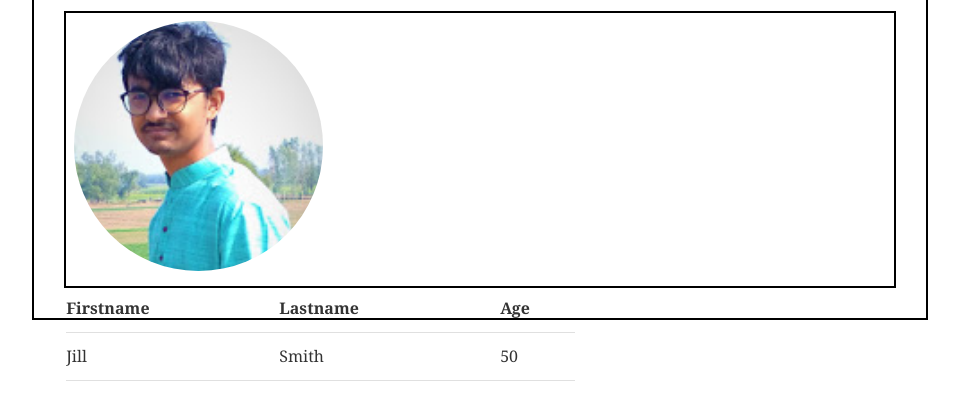
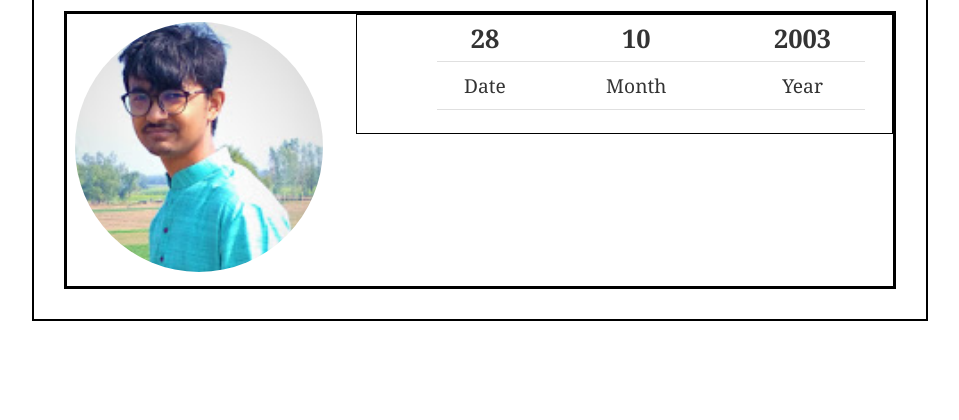
Before and after one commit to mekaustubh28/Yearbook, a Gatsby site: page /person in a window 1280 px wide. Shown: the part 80-500 px from the top of the page, without its empty margins (160-1119 px from the left). Built offline with nearby package versions, Linux system fonts and the light colour scheme; Gatsby itself is replaced by a stand-in of ours; a web font is replaced by a local one.

Commit message:
more changes

```diff
--- a/src/pages/person.js
+++ b/src/pages/person.js
@@ -27,7 +27,7 @@ const ISTEgram = styled.div`
     }
   }
   .profile{
-    border:2px solid black;
+    border:3px solid black;
     margin:2%;
     img{
       margin:1%;
@@ -35,9 +35,24 @@ const ISTEgram = styled.div`
       ${'' /* display: inline-flex; */}
     }
     div{
-      position:absolute;
+      ${'' /* position:absolute; */}
+      width:65%;
+      float:right;
+      top:0;
+      border:1px solid black;
       table{
-        width:200%;
+        float:right;
+        margin-right:5%;
+        ${'' /* position:relative; */}
+        width:80%;
+        th{
+          text-align:center;
+          font-size:2vw;
+        }
+        td{
+          text-align:center;
+          font-size:1.5vw;
+        }
       }
     }
 
@@ -58,14 +73,14 @@ export default function person() {
             <div>
               <table>
                 <tr>
-                  <th>Firstname</th>
-                  <th>Lastname</th>
-                  <th>Age</th>
+                  <th>28</th>
+                  <th>10</th>
+                  <th>2003</th>
                 </tr>
                 <tr>
-                  <td>Jill</td>
-                  <td>Smith</td>
-                  <td>50</td>
+                  <td>Date</td>
+                  <td>Month</td>
+                  <td>Year</td>
                 </tr>
               </table>
             </div>
```
